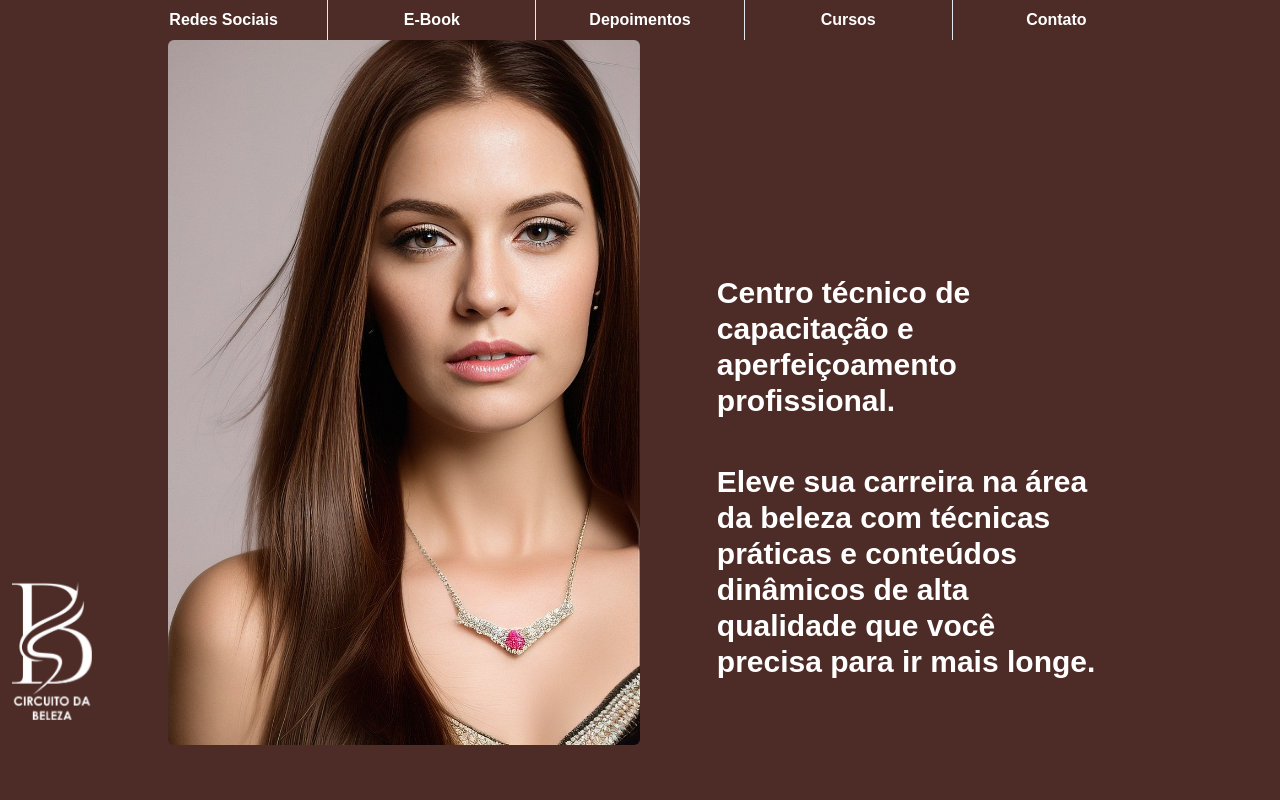
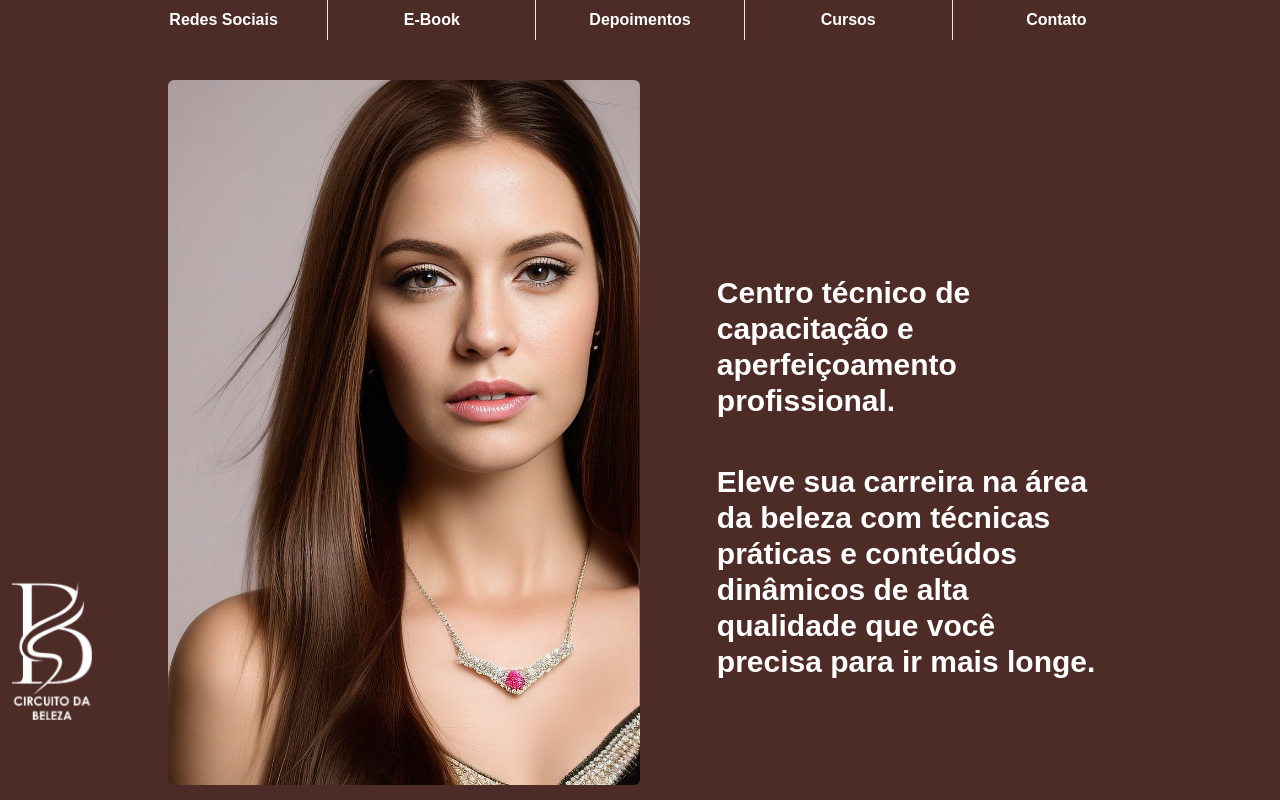
Before and after one commit to Riba12/CircuitoBeleza, a Next.js app: page / in a window 1280 px wide. Shown: the top 800 px of the page. Built offline with nearby package versions, Linux system fonts and the light colour scheme.

Commit message:
pading fix

```diff
--- a/src/components/landing.tsx
+++ b/src/components/landing.tsx
@@ -12,7 +12,7 @@ export default function Landing() {
                 <div className="grow "></div>
                 <section className="flex flex-row font-cocosharp w-full h-full md:w-[960px] md:h-dvh 2xl:w-[1440px] ">
                     <div className="flex flex-col w-1/2">
-                        <div className="relative place-content-center pl-2 h-2/3">
+                        <div className="relative place-content-center pl-2 h-2/3 md:pt-10">
                             <Image src={chica} alt="Mulher Morena" priority className="rounded-md" />
                         </div>
                         <div className="grow"></div>
```
